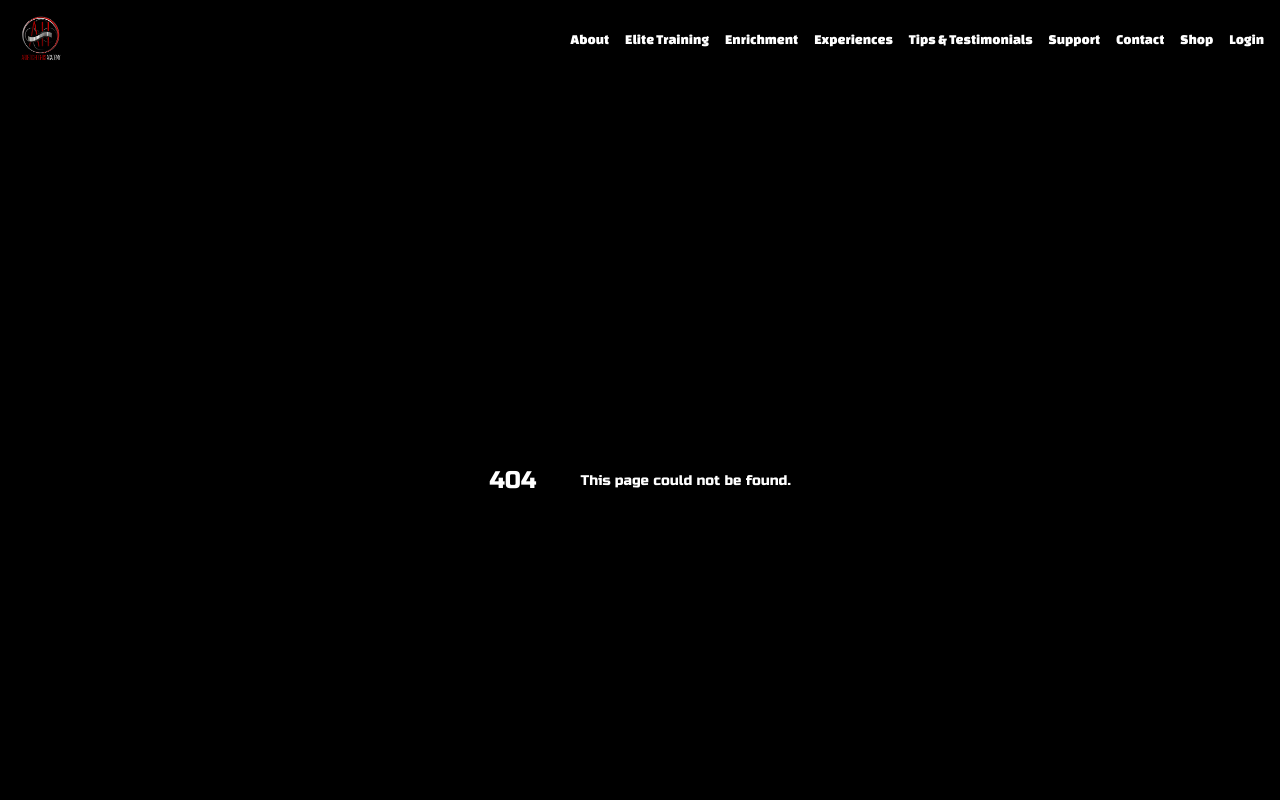
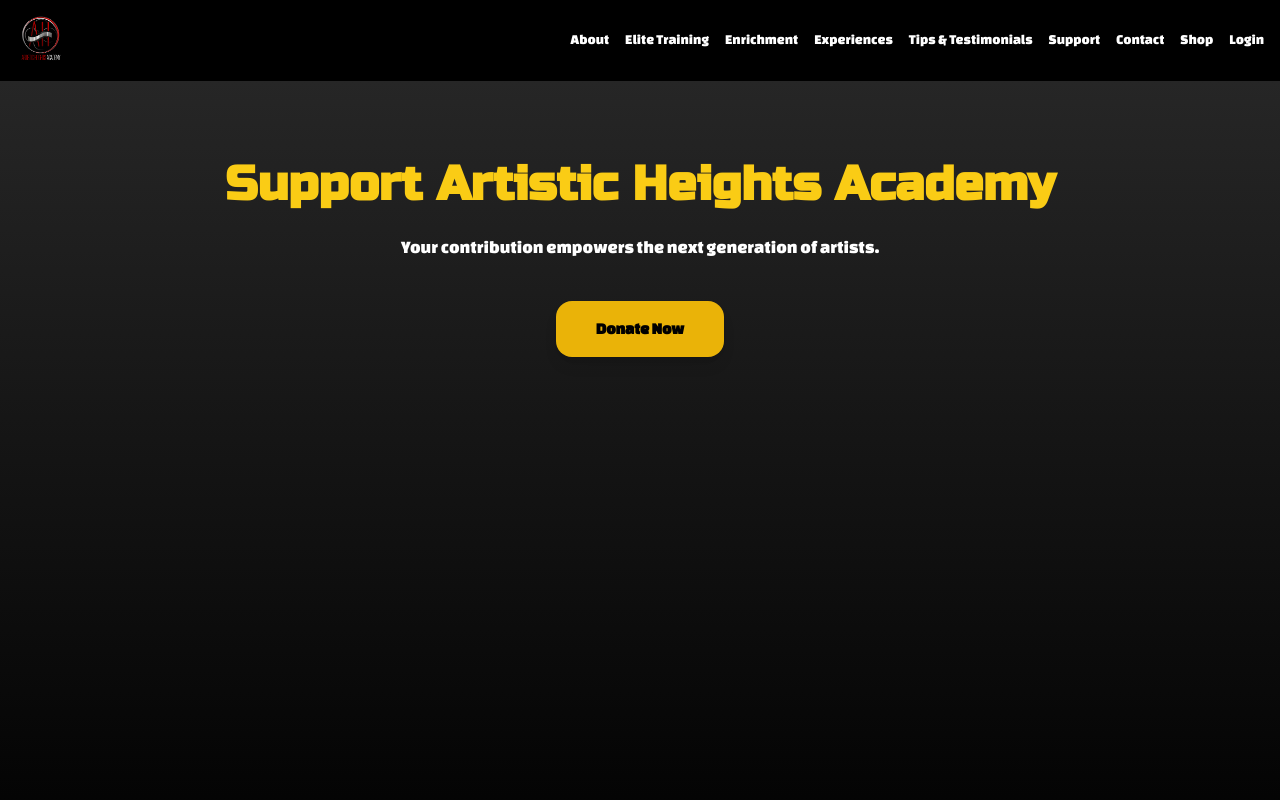
Before and after one commit to WHF-Post/aha-site-approval-v01, a Next.js app: page /support in a window 1280 px wide. Before the commit this address had no page. Shown: the top 800 px of the page. Built offline with nearby package versions, Linux system fonts and the light colour scheme.

Commit message:
Support page + navbar link + Elite Training cleanup

```diff
--- a/app/elite-training/page.tsx
+++ b/app/elite-training/page.tsx
@@ -4,20 +4,21 @@
 
 const trainingOptions = [
 	{
-    title: "On-Camera Training",
-    description: "Master the fundamentals of performance, poise, and projection.",
-    cta: "Sign Up",
+		title: 'On-Camera Training',
+		description: 'Master the fundamentals of performance, poise, and projection.',
+		cta: 'Sign Up',
+		url: 'https://forms.fillout.com/t/oFkCqDRBKxus',
 	},
 	{
-    title: "Voice Over Training",
-    description: "Refine your vocal presence for stage and screen.",
-    cta: "Sign Up",
+		title: 'Voice Over Training',
+		description: 'Refine your vocal presence for stage and screen.',
+		cta: 'Coming Soon!',
 	},
 	{
-    title: "Audition Prep",
-    description: "Get insider tips and reps to nail cold reads and produce self-tapes.",
-    cta: "Sign Up",
-  },
+		title: 'Audition Prep',
+		description: 'Get insider tips and reps to nail cold reads and produce self-tapes.',
+		cta: 'Coming Soon!',
+	}
 ];
 
 export default function Elite_Training() {
@@ -28,15 +29,15 @@
 			<main className="px-4 py-16 max-w-5xl mx-auto text-center flex-grow">
 				<h1 className="text-5xl font-bold mb-8 text-center text-yellow-400">Elite Training</h1>
 				<p className="text-lg mb-6 text-white">
-          At Artistic Heights Academy, we believe talent is just the beginning. Whether you’re
-          stepping in front of the camera or leading from behind it, our enrichment programs are
-          designed to sharpen your craft, deepen your industry insight, and prepare you for lasting
-          success in entertainment and creative industries.
+					At Artistic Heights Academy, we believe talent is just the beginning. Whether you’re stepping in
+					front of the camera or leading from behind it, our enrichment programs are designed to sharpen
+					your craft, deepen your industry insight, and prepare you for lasting success in entertainment
+					and creative industries.
 				</p>
 				<p className="text-lg mb-6 text-white">
 					Our instruction is delivered by a dynamic team of working professionals—actors, producers,
-          editors, coaches, and creatives—who bring real-world experience and a commitment to
-          developing confident, capable artists and storytellers.
+					editors, coaches, and creatives—who bring real-world experience and a commitment to developing
+					confident, capable artists and storytellers.
 				</p>
 
 				<div className="grid grid-cols-1 sm:grid-cols-2 lg:grid-cols-3 gap-6">
@@ -64,20 +65,18 @@
 								{trainingOptions[active].title}
 							</h2>
 							<p className="mb-6 text-lg text-white">{trainingOptions[active].description}</p>
-              <button
-                className="bg-yellow-400 text-white px-6 py-2 rounded hover:bg-yellow-500 font-semibold transition"
-                onClick={() => {
-                  const isAuthenticated = document.cookie.includes("session_token"); // Example authentication check
-                  if (isAuthenticated) {
-                    window.open("https://forms.fillout.com/t/mt2v5XiKAuus", "_blank"); // Open in a new tab
-                  } else {
-                    const redirectUrl = encodeURIComponent("https://forms.fillout.com/t/mt2v5XiKAuus");
-                    window.location.href = `/login?redirect=${redirectUrl}`;
-                  }
-                }}
+							{trainingOptions[active].url ? (
+								<a
+									href={trainingOptions[active].url}
+									target="_blank"
+									rel="noopener noreferrer"
+									className="bg-yellow-400 text-white px-6 py-2 rounded hover:bg-yellow-500 font-semibold transition inline-block"
 								>
 									{trainingOptions[active].cta}
-              </button>
+								</a>
+							) : (
+								<div className="text-yellow-400 text-xl font-bold mb-2">Coming Soon!</div>
+							)}
 						</div>
 					</div>
 				)}
--- a/app/enrichment-options/page.tsx
+++ b/app/enrichment-options/page.tsx
@@ -20,15 +20,8 @@
             onClick={() => setShowInternPopup(true)}
             className="bg-neutral-800 text-white text-2xl px-8 py-6 rounded-xl font-russo hover:bg-yellow-400 transition"
           >
-            Internships
+            Internship Opportunities
           </button>
-
-          <Link
-            href="https://coachedbyjonnainc.com/actingclassesandbooks?category=Class"
-            className="bg-neutral-800 text-white text-2xl px-8 py-6 rounded-xl font-russo hover:bg-yellow-400 transition"
-          >
-            Private Coaching
-          </Link>
 
           <Link
             href="https://coachedbyjonnainc.com/actingclassesandbooks"
--- a/app/exclusive-experiences/page.tsx
+++ b/app/exclusive-experiences/page.tsx
@@ -24,11 +24,6 @@
 		cta: 'Apply Now',
 	},
 	{
-    title: 'Internship Opportunities',
-    description: `Artists from Artistic Heights programs gain access to unique internship and shadowing opportunities with working professionals in the industry. These experiences are designed to provide valuable behind-the-scenes exposure, mentorship, and real-world insight into careers in entertainment, production, and creative fields.`,
-    cta: 'Learn More',
-  },
-  {
 		title: 'BCP Scholarship',
 		description: `Learn more about the BCP Scholarship and the inspiring legacy of Bryce Christopher Pitts.`,
 		cta: 'Learn More',
@@ -40,25 +35,31 @@
 	const [active, setActive] = useState<number | null>(null);
 
 	return (
-    <div className="min-h-screen bg-gradient-to-b from-neutral-800 to-black text-white flex flex-col items-center px-4 py-12">
-      <main className="px-4 pb-20 pt-24 max-w-5xl mx-auto text-center flex-grow">
-        <h1 className="text-4xl font-bold mb-8 text-yellow-400">Exclusive Experiences</h1>
-        <p className="max-w-4xl text-center mb-10">
-          At Artistic Heights Academy, we offer more than just training—we offer transformative experiences that connect our students to real-world industry opportunities and career-shaping journeys.
+		<div className='min-h-screen bg-gradient-to-b from-neutral-800 to-black text-white flex flex-col items-center px-4 py-12'>
+			<main className='px-4 pb-20 pt-24 max-w-5xl mx-auto text-center flex-grow'>
+				<h1 className='text-4xl font-bold mb-8 text-yellow-400'>
+					Exclusive Experiences
+				</h1>
+				<p className='max-w-4xl text-center mb-10'>
+					At Artistic Heights Academy, we offer more than just training—we offer
+					transformative experiences that connect our students to real-world
+					industry opportunities and career-shaping journeys.
 				</p>
 
-        <div className="grid grid-cols-1 md:grid-cols-2 gap-6 max-w-4xl w-full">
+				<div className='grid grid-cols-1 md:grid-cols-2 gap-6 max-w-4xl w-full'>
 					{experiences.map((exp, index) => (
 						<div
 							key={index}
-              className="bg-neutral-800 p-6 rounded-lg shadow-md flex flex-col items-center text-center"
+							className='bg-neutral-800 p-6 rounded-lg shadow-md flex flex-col items-center text-center'
 						>
-              <h2 className="text-xl font-semibold mb-4">{exp.title}</h2>
+							<h2 className='text-xl font-semibold mb-4'>{exp.title}</h2>
 							<button
 								onClick={() =>
-                  exp.link ? (window.location.href = exp.link) : setActive(index)
+									exp.link
+										? (window.location.href = exp.link)
+										: setActive(index)
 								}
-                className="mt-2 bg-white text-black font-bold px-4 py-2 rounded hover:bg-yellow-300 transition"
+								className='mt-2 bg-white text-black font-bold px-4 py-2 rounded hover:bg-yellow-300 transition'
 							>
 								{exp.cta}
 							</button>
@@ -67,16 +68,20 @@
 				</div>
 
 				{active !== null && (
-          <div className="fixed inset-0 bg-black bg-opacity-70 flex items-center justify-center z-50 px-4">
-            <div className="bg-white text-black max-w-lg w-full p-6 rounded-lg shadow-lg relative">
+					<div className='fixed inset-0 bg-black bg-opacity-70 flex items-center justify-center z-50 px-4'>
+						<div className='bg-white text-black max-w-lg w-full p-6 rounded-lg shadow-lg relative'>
 							<button
-                className="absolute top-2 right-2 text-black text-xl"
+								className='absolute top-2 right-2 text-black text-xl'
 								onClick={() => setActive(null)}
 							>
 								&times;
 							</button>
-              <h3 className="text-xl font-bold mb-4">{experiences[active].title}</h3>
-              <p className="whitespace-pre-line">{experiences[active].description}</p>
+							<h3 className='text-xl font-bold mb-4'>
+								{experiences[active].title}
+							</h3>
+							<p className='whitespace-pre-line'>
+								{experiences[active].description}
+							</p>
 						</div>
 					</div>
 				)}
--- /dev/null
+++ b/app/support/page.tsx
@@ -0,0 +1,29 @@
+'use client';
+
+export default function Support() {
+  return (
+    <div className="flex flex-col min-h-screen bg-gradient-to-b from-neutral-800 to-black">
+      <main className="px-4 py-20 max-w-4xl mx-auto text-center flex-grow">
+        {/* Hero Header */}
+        <h1 className="text-5xl font-bold mb-6 text-yellow-400">
+          Support Artistic Heights Academy
+        </h1>
+        <p className="text-lg mb-10 text-white">
+          Your contribution empowers the next generation of artists.
+        </p>
+
+        {/* Call to Action */}
+        <div className="mt-8">
+          <a
+            href="https://www.paypal.com/ncp/payment/WGV5VT5YVEKW8"
+            target="_blank"
+            rel="noopener noreferrer"
+            className="inline-block px-10 py-4 bg-yellow-500 text-black font-semibold rounded-2xl shadow-lg hover:bg-yellow-400 transition"
+          >
+            Donate Now
+          </a>
+        </div>
+      </main>
+    </div>
+  );
+}
--- a/components/Navbar.tsx
+++ b/components/Navbar.tsx
@@ -29,7 +29,7 @@
           <li><Link className="hover:text-yellow-400" href="/enrichment-options">Enrichment</Link></li>
           <li><Link className="hover:text-yellow-400" href="/exclusive-experiences">Experiences</Link></li>
           <li><Link className="hover:text-yellow-400" href="/testimonials">Tips & Testimonials</Link></li>
-          <li><Link className="hover:text-yellow-400" href="#">Support</Link></li>
+          <li><Link className="hover:text-yellow-400" href="/support">Support</Link></li>
           <li><Link className="hover:text-yellow-400" href="/contact">Contact</Link></li>
           <li>
             <a
@@ -84,7 +84,7 @@
               </Link>
             </li>
             <li>
-              <Link className="hover:text-yellow-400 block" href="#" onClick={() => setIsOpen(false)}>
+              <Link className="hover:text-yellow-400 block" href="/support" onClick={() => setIsOpen(false)}>
                 Support
               </Link>
             </li>
```
Lines whose indentation alone changed are shown as unchanged.
